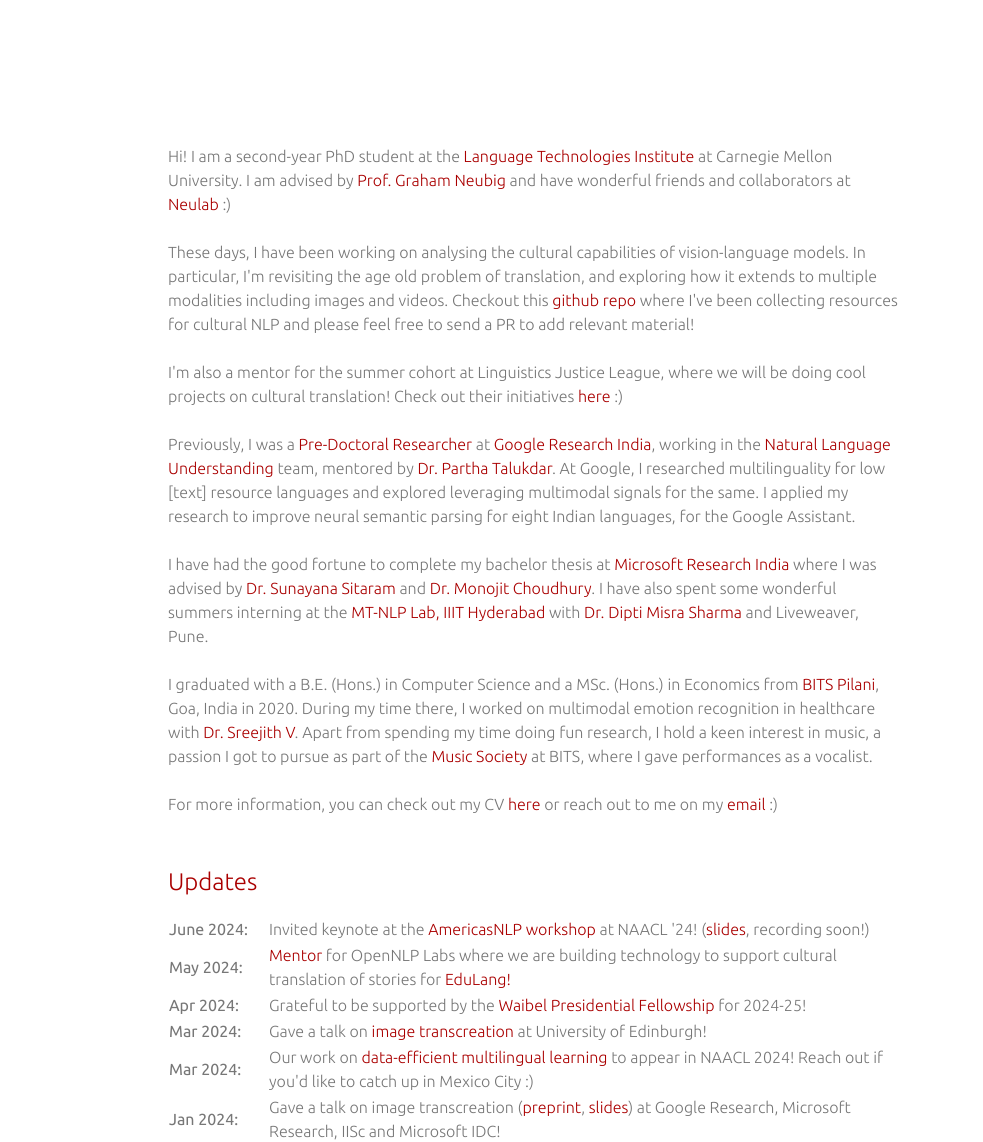
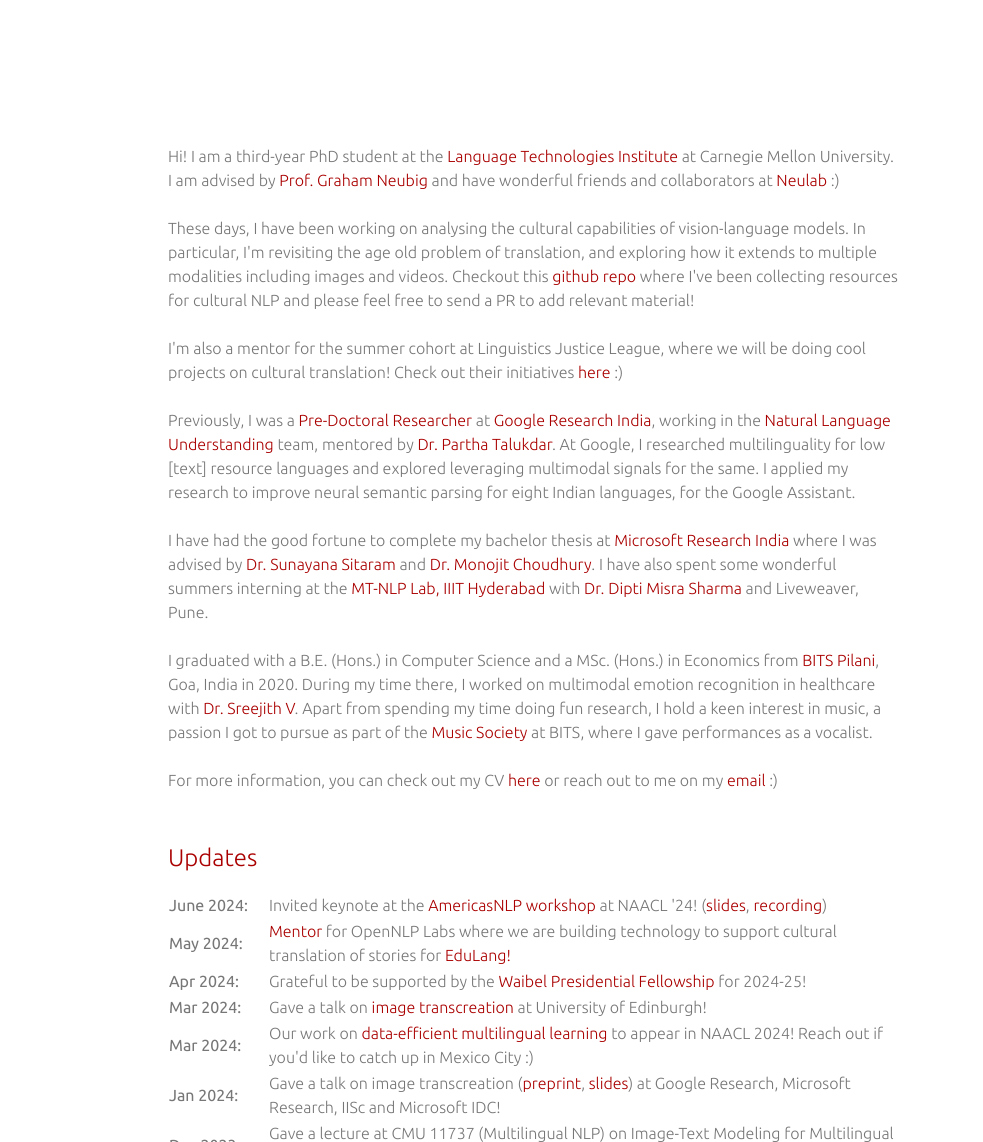
Before and after one commit to simran-khanuja/simran-khanuja.github.io, a plain HTML site: page index.html in a window 1280 px wide. Shown: the top 1142 px of the page, 297-1280 px from the left. Drawn offline with nearby package versions, Linux system fonts and the light colour scheme.

Commit message:
add recording link

```diff
--- a/index.html
+++ b/index.html
@@ -62,7 +62,7 @@
                 </div>
             </div>
             <div class="col-md-8 pt-5 about">
-                Hi! I am a second-year PhD student at the <a class="in-text" href="https://www.lti.cs.cmu.edu/"
+                Hi! I am a third-year PhD student at the <a class="in-text" href="https://www.lti.cs.cmu.edu/"
                     target="_blank">Language Technologies Institute</a> at Carnegie Mellon University. I am advised by
                 <a class="in-text" href="http://www.phontron.com/" target="_blank">Prof. Graham Neubig</a> and have
                 wonderful friends and collaborators at <a class="in-text" href="https://www.cs.cmu.edu/~neulab/"
@@ -120,7 +120,7 @@
                         <col width="100px">
                         <tr>
                             <td><b>June 2024:</b></td>
-                            <td>Invited keynote at the <a href="https://turing.iimas.unam.mx/americasnlp/2024_workshop.html">AmericasNLP workshop</a> at NAACL '24! (<a href="https://t.co/WKxWOEGuXn">slides</a>, recording soon!)</td>
+                            <td>Invited keynote at the <a href="https://turing.iimas.unam.mx/americasnlp/2024_workshop.html">AmericasNLP workshop</a> at NAACL '24! (<a href="https://t.co/WKxWOEGuXn">slides</a>, <a href="https://youtu.be/TuDu-n82Uus">recording</a>)</td>
                         </tr>
                         <tr>
                             <td><b>May 2024:</b></td>
```
